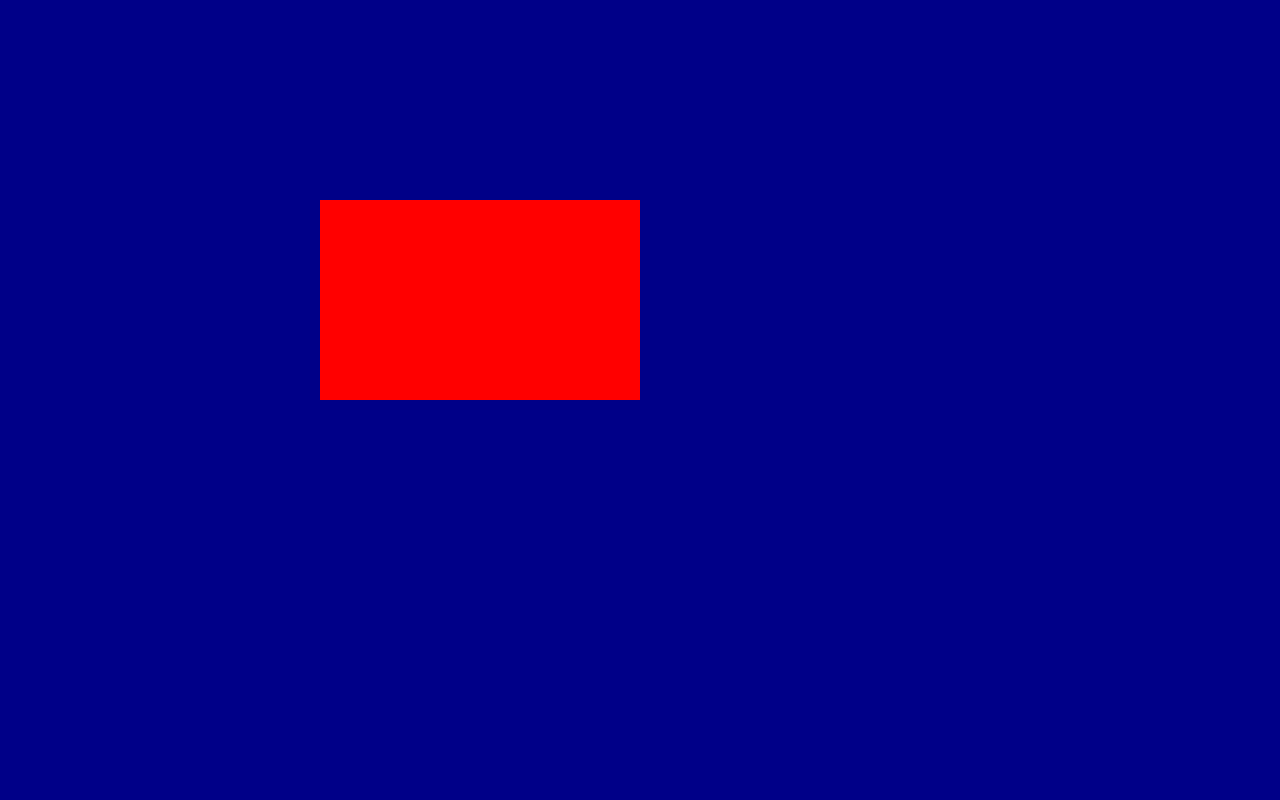
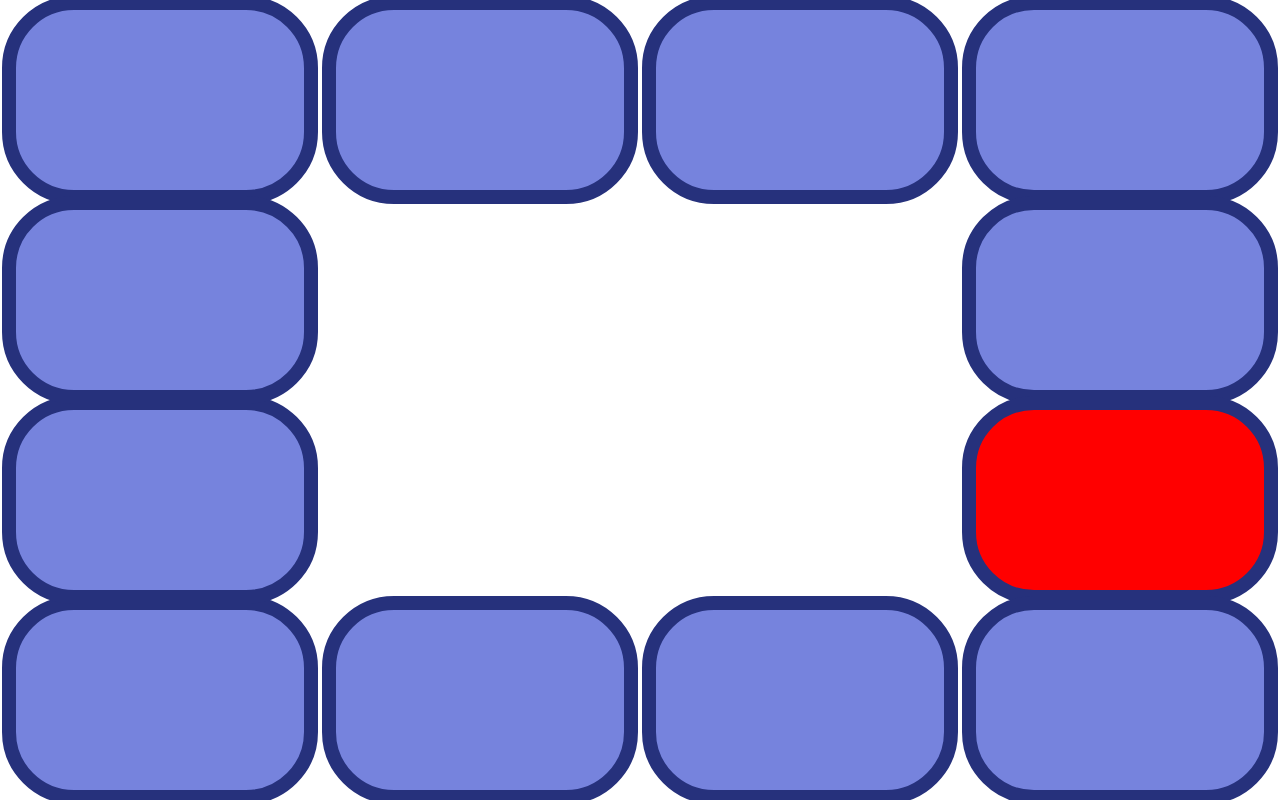
Before and after one commit to saltymule/OpenBrain, a plain HTML site: page OpenBrain/Games.bundle/Counter.html in a window 1280 px wide. Drawn offline with Linux system fonts and the light colour scheme.

Commit message:
Arrange clock as empt square, reformat files

```diff
--- a/OpenBrain/Games.bundle/Counter.html
+++ b/OpenBrain/Games.bundle/Counter.html
@@ -9,8 +9,11 @@
             }
 
             .output div div.item{
-                background-color:#000088;
+                background-color:rgb(118,131,221);
                 display:block;
+                border-color:rgb(38,49,124);
+                border-style:solid;
+
                 position:absolute;
             }
 
@@ -176,10 +179,11 @@
                     "ticks":0,
                     "clocks":[
                         {
-                            "states":[0,0,0,0,0,0,0,0,0,0,0,0,0,0,0,0],
+                            "states":[0,0,0,0,0,0,0,0,0,0,0,0],
+                            "squareIndex":[0,1,2,3,7,11,15,14,13,12,8,4],
                             "currentPosition":0,
                             "tickInterval":1000,
-                            "count":16,
+                            "count":12,
                             "positionOffset":0,
                             "lastSkipPosition":-1,
                             "lastTapPosition":-1,
@@ -464,10 +468,18 @@
                     var itemColumns = clockSideCount(clock.count);
                     var itemRows = clockSideCount(clock.count);
 
-                    var itemWidth = 100*(1/itemColumns);
-                    var itemHeight = 100*(1/itemRows);
+                    var columnWidth = 100*(1/itemColumns);
+                    var rowHeight = 100*(1/itemRows);
+
+                    var itemWidth = columnWidth*0.90;
+                    var itemHeight = rowHeight*0.90;
+
+                    var borderRadius = boardWidth*Math.min(itemWidth,itemHeight)*0.25/100;
+                    var borderWidth = boardWidth*Math.min(itemWidth,itemHeight)*0.05/100;
 
                     var itemIndex = clock.currentPosition%clock.count;
+                    var itemXOffset = columnWidth*0.05;
+                    var itemYOffset = rowHeight*0.05;
 
                     while(clockDiv.childNodes.length < clock.count){
                         clockDiv.appendChild(document.createElement('div'));
@@ -475,17 +487,25 @@
                     while(clockDiv.childNodes.length > clock.count){
                         clockDiv.removeChild(clockDiv.childNodes[clockDiv.childNodes.length - 1])
                     }
-                    for( var j = 0; j < clock.count; j++ ){
-                        var itemDiv = clockDiv.childNodes[j];
+                    for( var p = 0; p < clock.count; p++ ){
+                        var itemDiv = clockDiv.childNodes[p];
                         itemDiv.className = "item";
 
-                        itemDiv.style.left = ((j%itemColumns)*itemWidth)+"%";
-                        itemDiv.style.top = (Math.floor(j/itemColumns)*itemHeight)+"%";
+                        var j = clock.squareIndex[p];
+
+                        itemDiv.style.left = (itemXOffset + (j%itemColumns)*columnWidth)+"%";
+                        itemDiv.style.top = (itemYOffset + Math.floor(j/itemColumns)*rowHeight)+"%";
                         itemDiv.style.width = itemWidth+"%";
                         itemDiv.style.height = itemHeight+"%";
-                        if(j == itemIndex){
+
+                        itemDiv.style.borderWidth = borderWidth+"px";
+                        itemDiv.style.borderRadius = borderRadius+"px";
+                        itemDiv.style.margin = (-1*borderWidth)+"px";
+
+
+                        if(p == itemIndex){
                             itemDiv.style.backgroundColor = "#FF0000";
-                        }else if(clock.states[j] == 1){
+                        }else if(clock.states[p] == 1){
                             itemDiv.style.backgroundColor = "#00FF00";
                         }else{
                             itemDiv.style.backgroundColor = null;
```
Also changed, not shown: OpenBrain/Games.bundle/Retype.html (line endings or trailing spaces).
